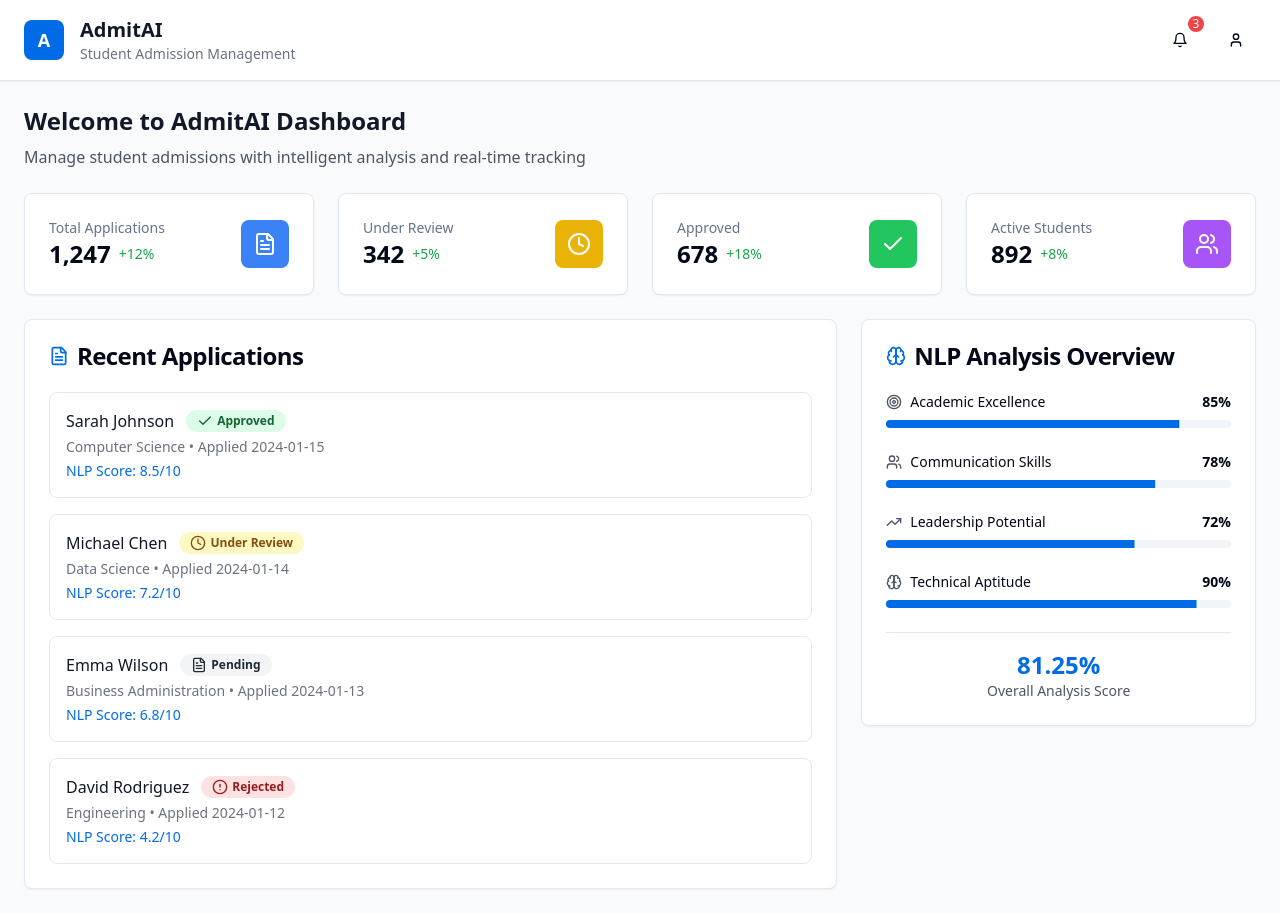
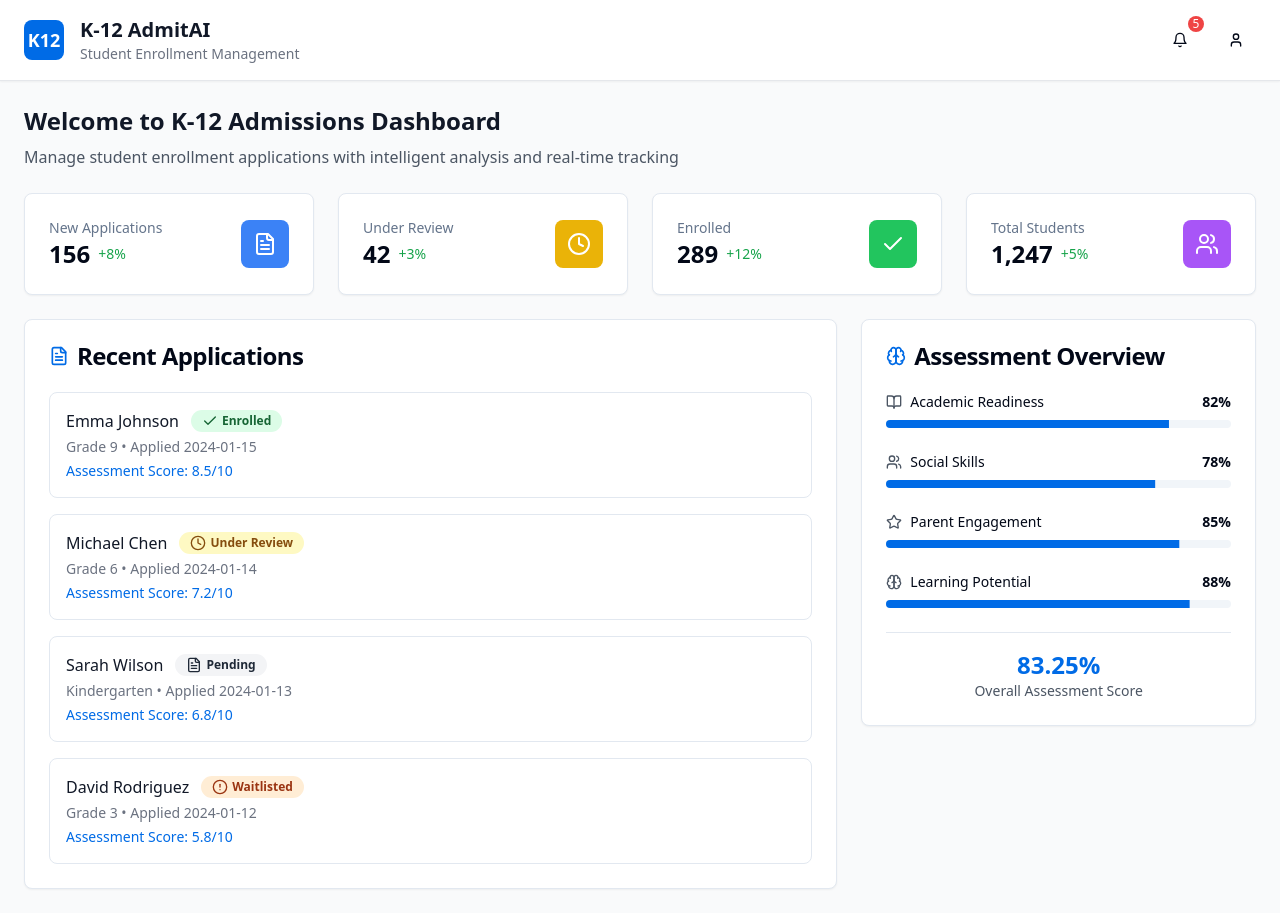
Before and after one commit to Chitwa-lm/admit-it-ai-pathways, a React (Vite) app: page / in a window 1280 px wide. Built offline with nearby package versions, Linux system fonts and the light colour scheme.

Commit message:
Refactor: Update for K12 schools
Update the application to be suitable for K12 schools instead of tertiary education.

```diff
--- a/src/components/ApplicationStatus.tsx
+++ b/src/components/ApplicationStatus.tsx
@@ -6,8 +6,8 @@ import { Check, Clock, AlertCircle, FileText } from "lucide-react";
 interface Application {
   id: string;
   studentName: string;
-  course: string;
-  status: "pending" | "under-review" | "approved" | "rejected";
+  grade: string;
+  status: "pending" | "under-review" | "enrolled" | "waitlisted";
   submittedDate: string;
   nlpScore?: number;
 }
@@ -16,24 +16,24 @@ const ApplicationStatus = () => {
   const applications: Application[] = [
     {
       id: "APP001",
-      studentName: "Sarah Johnson",
-      course: "Computer Science",
-      status: "approved",
+      studentName: "Emma Johnson",
+      grade: "Grade 9",
+      status: "enrolled",
       submittedDate: "2024-01-15",
       nlpScore: 8.5
     },
     {
       id: "APP002",
       studentName: "Michael Chen",
-      course: "Data Science",
+      grade: "Grade 6",
       status: "under-review",
       submittedDate: "2024-01-14",
       nlpScore: 7.2
     },
     {
       id: "APP003",
-      studentName: "Emma Wilson",
-      course: "Business Administration",
+      studentName: "Sarah Wilson",
+      grade: "Kindergarten",
       status: "pending",
       submittedDate: "2024-01-13",
       nlpScore: 6.8
@@ -41,20 +41,20 @@ const ApplicationStatus = () => {
     {
       id: "APP004",
       studentName: "David Rodriguez",
-      course: "Engineering",
-      status: "rejected",
+      grade: "Grade 3",
+      status: "waitlisted",
       submittedDate: "2024-01-12",
-      nlpScore: 4.2
+      nlpScore: 5.8
     }
   ];
 
   const getStatusIcon = (status: string) => {
     switch (status) {
-      case "approved":
+      case "enrolled":
         return <Check className="h-4 w-4" />;
       case "under-review":
         return <Clock className="h-4 w-4" />;
-      case "rejected":
+      case "waitlisted":
         return <AlertCircle className="h-4 w-4" />;
       default:
         return <FileText className="h-4 w-4" />;
@@ -63,12 +63,12 @@ const ApplicationStatus = () => {
 
   const getStatusColor = (status: string) => {
     switch (status) {
-      case "approved":
+      case "enrolled":
         return "bg-green-100 text-green-800 hover:bg-green-200";
       case "under-review":
         return "bg-yellow-100 text-yellow-800 hover:bg-yellow-200";
-      case "rejected":
-        return "bg-red-100 text-red-800 hover:bg-red-200";
+      case "waitlisted":
+        return "bg-orange-100 text-orange-800 hover:bg-orange-200";
       default:
         return "bg-gray-100 text-gray-800 hover:bg-gray-200";
     }
@@ -103,11 +103,11 @@ const ApplicationStatus = () => {
                   </Badge>
                 </div>
                 <div className="text-sm text-gray-500 mt-1">
-                  {app.course} • Applied {app.submittedDate}
+                  {app.grade} • Applied {app.submittedDate}
                 </div>
                 {app.nlpScore && (
                   <div className="text-sm text-primary font-medium mt-1">
-                    NLP Score: {app.nlpScore}/10
+                    Assessment Score: {app.nlpScore}/10
                   </div>
                 )}
               </div>
--- a/src/components/Header.tsx
+++ b/src/components/Header.tsx
@@ -8,11 +8,11 @@ const Header = () => {
       <div className="flex items-center justify-between">
         <div className="flex items-center space-x-4">
           <div className="bg-primary text-white w-10 h-10 rounded-lg flex items-center justify-center font-bold text-lg">
-            A
+            K12
           </div>
           <div>
-            <h1 className="text-xl font-bold text-gray-900">AdmitAI</h1>
-            <p className="text-sm text-gray-500">Student Admission Management</p>
+            <h1 className="text-xl font-bold text-gray-900">K-12 AdmitAI</h1>
+            <p className="text-sm text-gray-500">Student Enrollment Management</p>
           </div>
         </div>
 
@@ -20,7 +20,7 @@ const Header = () => {
           <Button variant="ghost" size="icon" className="relative">
             <Bell className="h-5 w-5" />
             <span className="absolute -top-1 -right-1 bg-red-500 text-white text-xs rounded-full h-4 w-4 flex items-center justify-center">
-              3
+              5
             </span>
           </Button>
           <Button variant="ghost" size="icon">
--- a/src/components/NLPAnalysis.tsx
+++ b/src/components/NLPAnalysis.tsx
@@ -1,31 +1,31 @@
 
 import { Card, CardContent, CardHeader, CardTitle } from "@/components/ui/card";
 import { Progress } from "@/components/ui/progress";
-import { Brain, TrendingUp, Users, Target } from "lucide-react";
+import { Brain, BookOpen, Users, Star } from "lucide-react";
 
 const NLPAnalysis = () => {
   const analysisData = [
     {
-      category: "Academic Excellence",
-      score: 85,
+      category: "Academic Readiness",
+      score: 82,
       color: "bg-blue-500",
-      icon: Target
+      icon: BookOpen
     },
     {
-      category: "Communication Skills",
+      category: "Social Skills",
       score: 78,
       color: "bg-green-500",
       icon: Users
     },
     {
-      category: "Leadership Potential",
-      score: 72,
+      category: "Parent Engagement",
+      score: 85,
       color: "bg-purple-500",
-      icon: TrendingUp
+      icon: Star
     },
     {
-      category: "Technical Aptitude",
-      score: 90,
+      category: "Learning Potential",
+      score: 88,
       color: "bg-orange-500",
       icon: Brain
     }
@@ -36,7 +36,7 @@ const NLPAnalysis = () => {
       <CardHeader>
         <CardTitle className="flex items-center space-x-2">
           <Brain className="h-5 w-5 text-primary" />
-          <span>NLP Analysis Overview</span>
+          <span>Assessment Overview</span>
         </CardTitle>
       </CardHeader>
       <CardContent>
@@ -58,8 +58,8 @@ const NLPAnalysis = () => {
           })}
           <div className="pt-4 border-t">
             <div className="text-center">
-              <div className="text-2xl font-bold text-primary">81.25%</div>
-              <div className="text-sm text-gray-600">Overall Analysis Score</div>
+              <div className="text-2xl font-bold text-primary">83.25%</div>
+              <div className="text-sm text-gray-600">Overall Assessment Score</div>
             </div>
           </div>
         </div>
--- a/src/pages/Index.tsx
+++ b/src/pages/Index.tsx
@@ -14,40 +14,40 @@ const Index = () => {
         {/* Welcome Section */}
         <div className="animate-fade-in">
           <h2 className="text-2xl font-bold text-gray-900 mb-2">
-            Welcome to AdmitAI Dashboard
+            Welcome to K-12 Admissions Dashboard
           </h2>
           <p className="text-gray-600">
-            Manage student admissions with intelligent analysis and real-time tracking
+            Manage student enrollment applications with intelligent analysis and real-time tracking
           </p>
         </div>
 
         {/* Stats Grid */}
         <div className="grid grid-cols-1 md:grid-cols-2 lg:grid-cols-4 gap-6">
           <StatsCard
-            title="Total Applications"
-            value="1,247"
-            change="+12%"
+            title="New Applications"
+            value="156"
+            change="+8%"
             icon={FileText}
             color="bg-blue-500"
           />
           <StatsCard
             title="Under Review"
-            value="342"
-            change="+5%"
+            value="42"
+            change="+3%"
             icon={Clock}
             color="bg-yellow-500"
           />
           <StatsCard
-            title="Approved"
-            value="678"
-            change="+18%"
+            title="Enrolled"
+            value="289"
+            change="+12%"
             icon={Check}
             color="bg-green-500"
           />
           <StatsCard
-            title="Active Students"
-            value="892"
-            change="+8%"
+            title="Total Students"
+            value="1,247"
+            change="+5%"
             icon={Users}
             color="bg-purple-500"
           />
```
